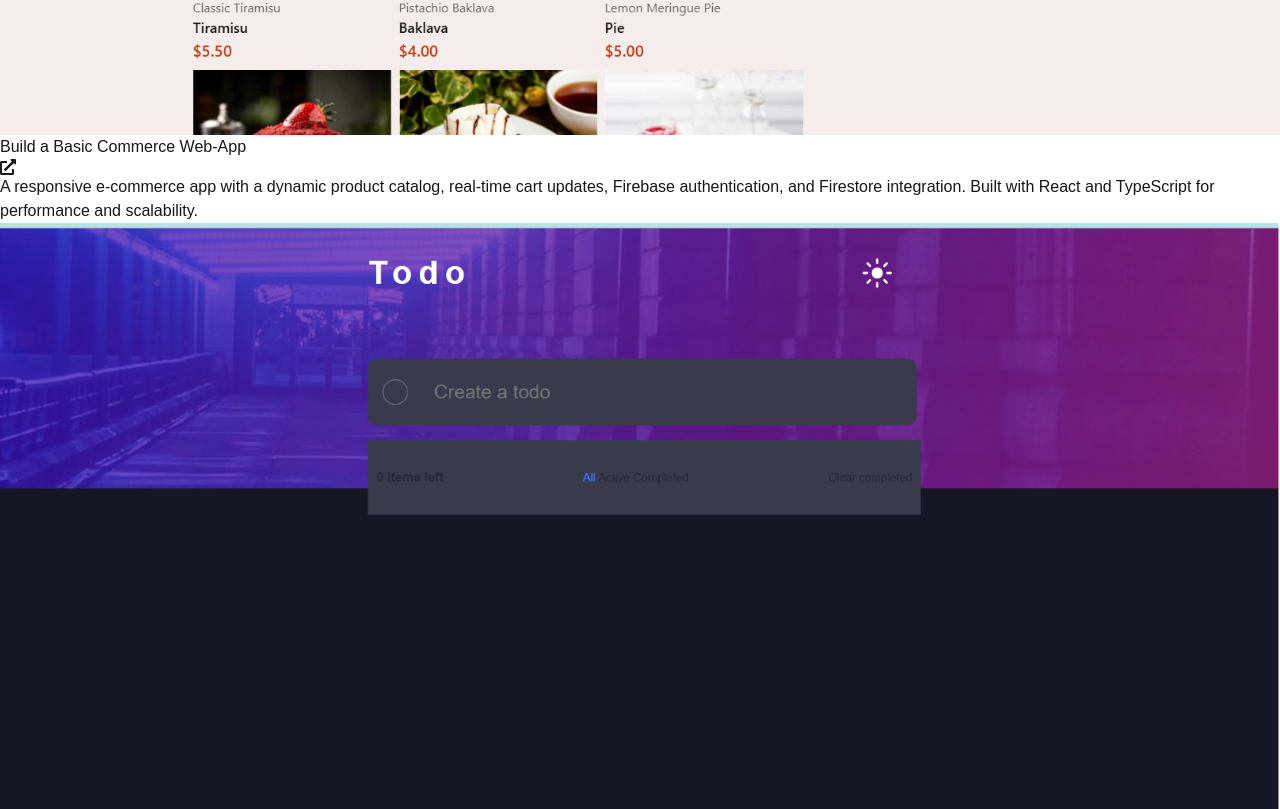
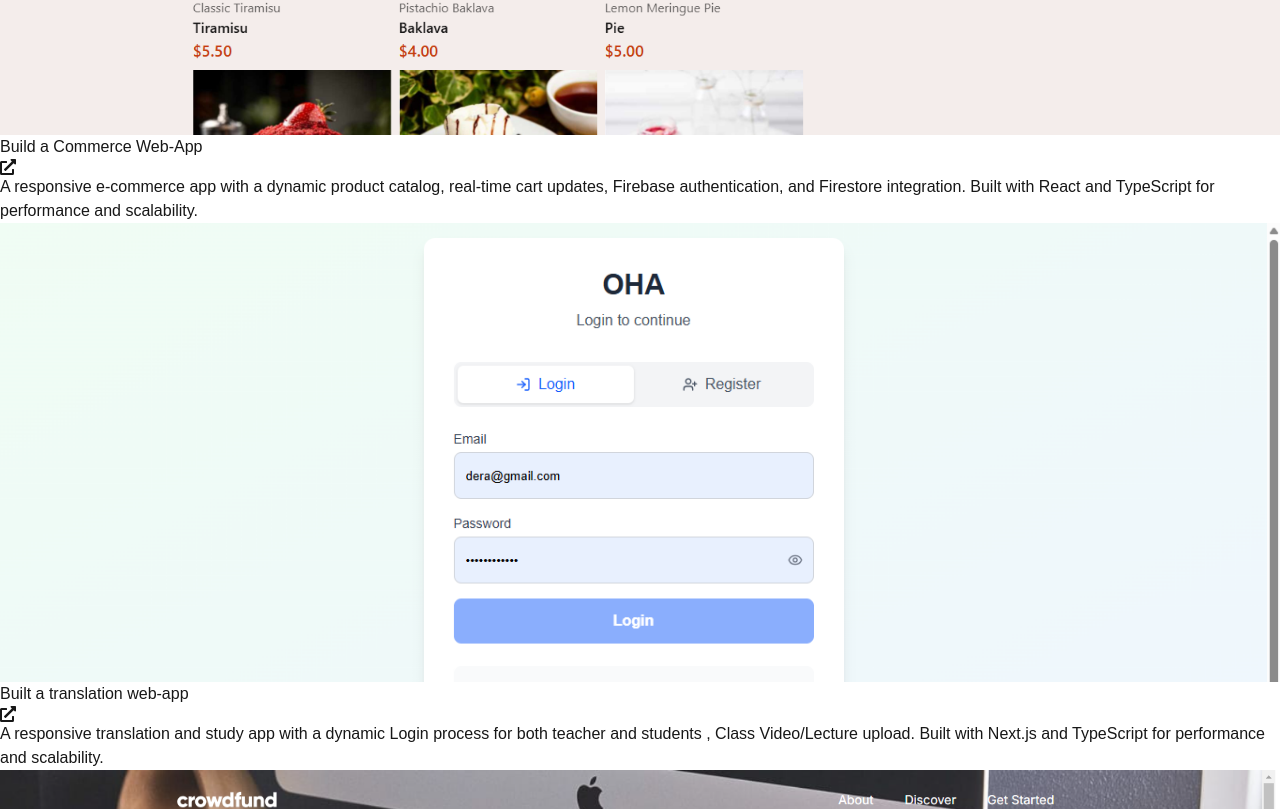
Before and after one commit to Ebuka-Francis/new-porfolio, a Next.js app: page / in a window 1280 px wide. Shown: the part 1891-2700 px from the top of the page. Built offline with nearby package versions, Linux system fonts and the light colour scheme.

Commit message:
added new image and updated project data

```diff
--- a/src/datas/projectDatas.ts
+++ b/src/datas/projectDatas.ts
@@ -3,18 +3,27 @@ import { Projects, AllProjectProps } from '@/types/types';
 export const ProjectDatas: Projects[] = [
    {
       imgUrl: '/project1image.png',
-      title: 'Build a Basic Commerce Web-App',
+      title: 'Build a Commerce Web-App',
       description:
          'A responsive e-commerce app with a dynamic product catalog, real-time cart updates, Firebase authentication, and Firestore integration. Built with React and TypeScript for performance and scalability. ',
       link: 'https://product-list-cart-project.vercel.app/',
    },
    {
-      imgUrl: '/projectimage1.png',
-      title: 'Build a basic Todo-App',
+      imgUrl: '/translation-projectImage.png',
+      title: 'Built a translation web-app',
       description:
-         'A simple and intuitive to-do app for managing tasks efficiently. Features include task creation, editing, deletion, and real-time updates. Built with React for a seamless user experience.',
-      link: 'https://ebuka-todo-app.netlify.app/',
+         'A responsive translation and study app with a dynamic Login process for both teacher and students , Class Video/Lecture upload. Built with Next.js and TypeScript for performance and scalability. ',
+      link: 'https://translation-app-three-delta.vercel.app/',
+      // technology: 'Next.js, Firebase & Tailwind CSS',
+      // year: '2025',
    },
+   // {
+   //    imgUrl: '/projectimage1.png',
+   //    title: 'Build a Todo-App',
+   //    description:
+   //       'A simple and intuitive to-do app for managing tasks efficiently. Features include task creation, editing, deletion, and real-time updates. Built with React for a seamless user experience.',
+   //    link: 'https://ebuka-todo-app.netlify.app/',
+   // },
    {
       imgUrl: '/projectimage3.png',
       title: 'Built a Crowdfund Page',
@@ -41,7 +50,7 @@ export const AllProjectDatas: AllProjectProps[] = [
       year: '2025',
    },
    {
-      title: 'Build a Basic Commerce Web-App',
+      title: 'Build a Commerce Web-App',
       description:
          'A responsive e-commerce app with a dynamic product catalog, real-time cart updates, Firebase authentication, and Firestore integration. Built with React and TypeScript for performance and scalability. ',
       link: 'https://product-list-cart-project.vercel.app/',
```
Also changed, not shown: public/translation-projectImage.png (added).
